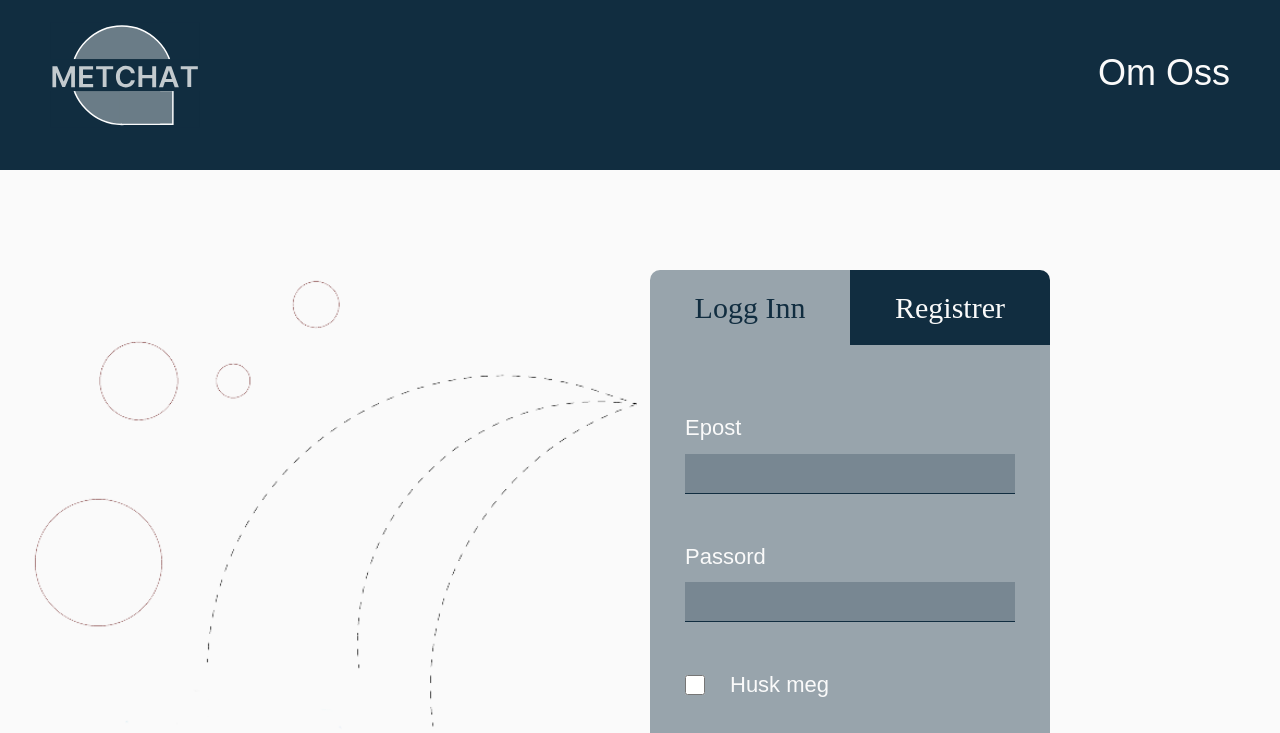
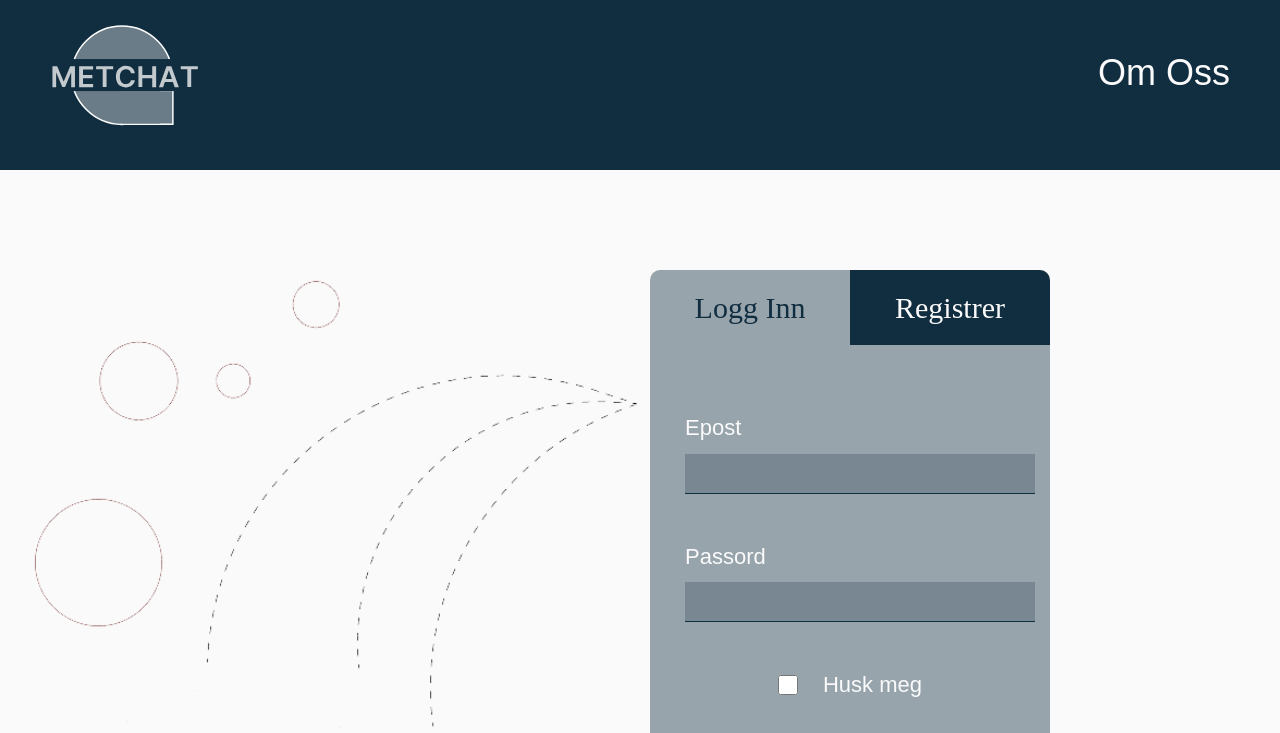
Before and after one commit to nargesirezaei/bachelor-metchat, a React (Create React App) app in the folder client/: page / in a window 1280 px wide. Shown: the top 733 px of the page. Built offline with nearby package versions, Linux system fonts and the light colour scheme; a web font is replaced by a local one.

Commit message:
Display password feilds as column

```diff
--- a/client/src/assets/css/profile.css
+++ b/client/src/assets/css/profile.css
@@ -86,3 +86,7 @@
 .info .bio {
   margin-bottom: 50px;
 }
+.form-row {
+  display: flex;
+  flex-direction: column;
+}
```
